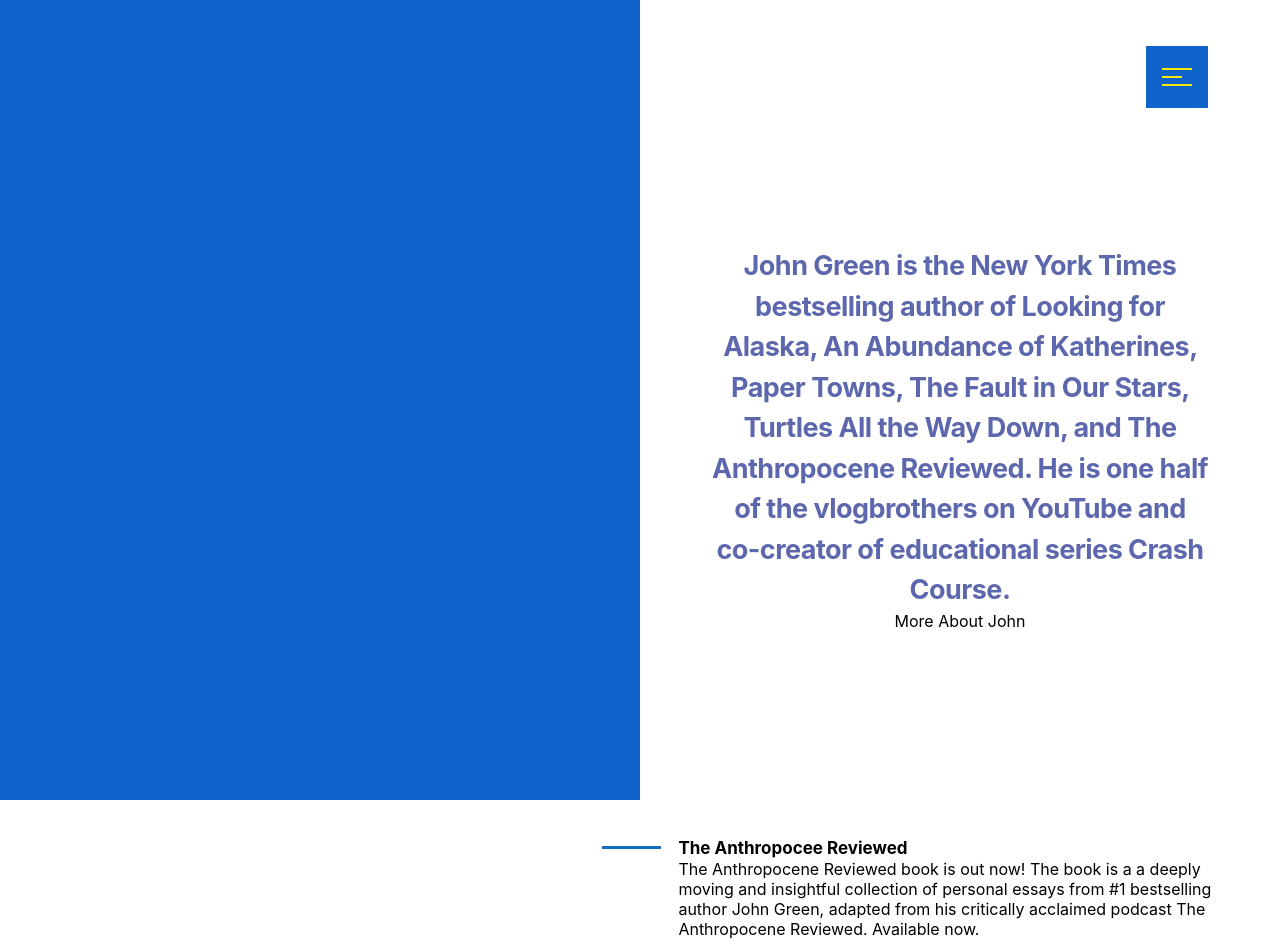
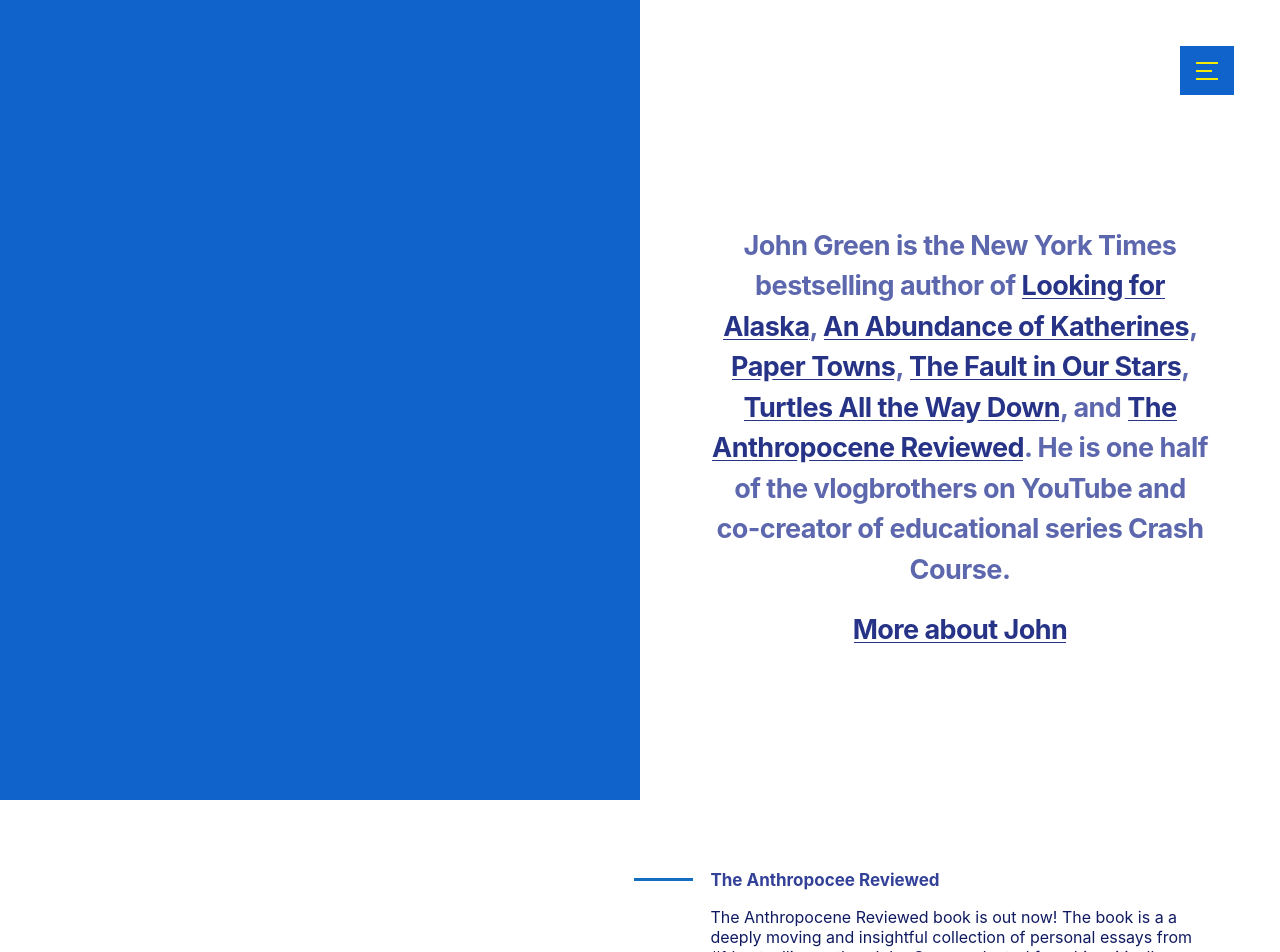
Before and after one commit to Dhiraj5789/author-portfolio-website, a Next.js app: page / in a window 1280 px wide. Shown: the top 952 px of the page. Built offline with nearby package versions, Linux system fonts and the light colour scheme.

Commit message:
code cleaning and lined-section added

```diff
--- /dev/null
+++ b/modules/colors.ts
@@ -0,0 +1,5 @@
+export const WHITE = "#fff";
+export const PRIMARY_BLUE = "#0f63cb";
+export const PRIMARY_YELLOW = "#f7eb06";
+export const SECONDARY_BLUE = "#263387";
+export const SECONDARY_YELLOW = "#f5d30f";
--- a/modules/landing-content/index.tsx
+++ b/modules/landing-content/index.tsx
@@ -1,6 +1,7 @@
 import {
   landingSection as LandingSection,
   landingParagraph as Paragraph,
+  A,
 } from "./styles";
 
 export const LandingContent = () => {
@@ -9,13 +10,14 @@
       <article>
         <Paragraph>
           John Green is the New York Times bestselling author of{" "}
-          <a>Looking for Alaska</a>, <a>An Abundance of Katherines</a>,{" "}
-          <a>Paper Towns</a>, <a>The Fault in Our Stars</a>,{" "}
-          <a>Turtles All the Way Down</a>, and <a>The Anthropocene Reviewed</a>.
+          <A>Looking for Alaska</A>, <A>An Abundance of Katherines</A>,{" "}
+          <A>Paper Towns</A>, <A>The Fault in Our Stars</A>,{" "}
+          <A>Turtles All the Way Down</A>, and <A>The Anthropocene Reviewed</A>.
           He is one half of the vlogbrothers on YouTube and co-creator of
           educational series Crash Course.
         </Paragraph>
-        <a>More About John</a>
+        <br />
+        <Paragraph><A>More about John</A></Paragraph>
       </article>
     </LandingSection>
   );
--- a/modules/landing-content/styles.ts
+++ b/modules/landing-content/styles.ts
@@ -1,28 +1,35 @@
 import styled from "@emotion/styled";
+import { SECONDARY_BLUE, SECONDARY_YELLOW, WHITE } from "../colors";
 
 export const A = styled.a`
-  color: #263387;
+  color: ${SECONDARY_BLUE};
   text-decoration: none;
-  text-shadow: 0.03em 0 #fff, -0.03em 0 #fff, 0 0.03em #fff, 0 -0.03em #fff,
-    0.06em 0 #fff, -0.06em 0 #fff, 0.09em 0 #fff, -0.09em 0 #fff, 0.12em 0 #fff,
-    -0.12em 0 #fff, 0.15em 0 #fff, -0.15em 0 #fff;
-  background-image: linear-gradient(#fff, #fff), linear-gradient(#fff, #fff),
-    linear-gradient(#263387, #263387);
+  text-shadow: 0.03em 0 ${WHITE}, -0.03em 0 ${WHITE}, 0 0.03em ${WHITE},
+    0 -0.03em ${WHITE}, 0.06em 0 ${WHITE}, -0.06em 0 ${WHITE}, 0.09em 0 ${WHITE},
+    -0.09em 0 ${WHITE}, 0.12em 0 ${WHITE}, -0.12em 0 ${WHITE}, 0.15em 0 ${WHITE},
+    -0.15em 0 ${WHITE};
+  background-image: linear-gradient(${WHITE}, ${WHITE}),
+    linear-gradient(${WHITE}, ${WHITE}),
+    linear-gradient(${SECONDARY_BLUE}, ${SECONDARY_BLUE});
   background-size: 0.05em 1px, 0.05em 1px, 1px 1px;
   background-repeat: no-repeat, no-repeat, repeat-x;
   background-position: 0% 90%, 100% 90%, 0% 90%;
   &:hover {
-    background-color: #f5d30f;
-    color: #263387;
+    background-color: ${SECONDARY_YELLOW};
+    color: ${SECONDARY_BLUE};
     text-decoration: none;
-    text-shadow: 0.03em 0 #f5d30f, -0.03em 0 #f5d30f, 0 0.03em #f5d30f,
-      0 -0.03em #f5d30f, 0.06em 0 #f5d30f, -0.06em 0 #f5d30f, 0.09em 0 #f5d30f,
-      -0.09em 0 #f5d30f, 0.12em 0 #f5d30f, -0.12em 0 #f5d30f, 0.15em 0 #f5d30f,
-      -0.15em 0 #f5d30f;
-    background-image: linear-gradient(#f5d30f, #f5d30f),
-      linear-gradient(#f5d30f, #f5d30f), linear-gradient(#263387, #263387);
+    text-shadow: 0.03em 0 ${SECONDARY_YELLOW}, -0.03em 0 ${SECONDARY_YELLOW},
+      0 0.03em ${SECONDARY_YELLOW}, 0 -0.03em ${SECONDARY_YELLOW},
+      0.06em 0 ${SECONDARY_YELLOW}, -0.06em 0 ${SECONDARY_YELLOW},
+      0.09em 0 ${SECONDARY_YELLOW}, -0.09em 0 ${SECONDARY_YELLOW},
+      0.12em 0 ${SECONDARY_YELLOW}, -0.12em 0 ${SECONDARY_YELLOW},
+      0.15em 0 ${SECONDARY_YELLOW}, -0.15em 0 ${SECONDARY_YELLOW};
+    background-image: linear-gradient(${SECONDARY_YELLOW}, ${SECONDARY_YELLOW}),
+      linear-gradient(${SECONDARY_YELLOW}, ${SECONDARY_YELLOW}),
+      linear-gradient(${SECONDARY_BLUE}, ${SECONDARY_BLUE});
     background-size: 0.05em 1px, 0.05em 1px, 1px 1px;
-    box-shadow: 0.06em 0 0 0.06em #f5d30f, -0.06em 0 0 0.06em #f5d30f;
+    box-shadow: 0.06em 0 0 0.06em ${SECONDARY_YELLOW},
+      -0.06em 0 0 0.06em ${SECONDARY_YELLOW};
     cursor: pointer;
   }
 `;
--- /dev/null
+++ b/modules/lined-section/index.tsx
@@ -0,0 +1,15 @@
+import { H3, Section } from "./styles";
+
+export const LinedHeadingSection = () => (
+  <Section>
+    <H3>
+      <em>The Anthropocee Reviewed </em>
+    </H3>
+    <p>
+      The Anthropocene Reviewed book is out now! The book is a a deeply moving
+      and insightful collection of personal essays from #1 bestselling author
+      John Green, adapted from his critically acclaimed podcast The Anthropocene
+      Reviewed. Available now.
+    </p>
+  </Section>
+);
--- /dev/null
+++ b/modules/lined-section/styles.ts
@@ -0,0 +1,34 @@
+import styled from "@emotion/styled";
+
+export const Section = styled.section`
+  margin: 2rem;
+  p {
+    color: #101a60;
+    margin-top: 1rem;
+  }
+`;
+
+export const H3 = styled.h3`
+  color: #334199;
+  font-weight: 700;
+  font-style: normal;
+  font-size: 17px;
+  letter-spacing: 0px;
+  text-transform: none;
+  line-height: 1.2em;
+  em {
+    font-style: normal;
+    position: relative;
+    &::before {
+      position: absolute;
+      display: block;
+      content: "";
+      height: 3px;
+      width: calc(2 * 3vw - 17px);
+      left: calc(-2 * 3vw);
+      top: 8px;
+      background-color: #156dbe;
+      z-index: -1;
+    }
+  }
+`;
--- a/modules/nav-drawer/index.tsx
+++ b/modules/nav-drawer/index.tsx
@@ -4,8 +4,7 @@
 import Button from "@mui/material/Button";
 import List from "@mui/material/List";
 import ListItem from "@mui/material/ListItem";
-import { muiPaper } from "./styles";
-import { A } from "../landing-content/styles";
+import { muiPaper, A } from "./styles";
 import { HamburgerIcon } from "./nav-icon";
 
 export default function TemporaryDrawer() {
@@ -36,7 +35,7 @@
   );
 
   return (
-    <div>
+    <React.Fragment>
       <Button onClick={toggleDrawer(!state)} style={{ zIndex: "5" }}>
         <HamburgerIcon state={state} />
       </Button>
@@ -52,6 +51,6 @@
       >
         <Listed />
       </Drawer>
-    </div>
+    </React.Fragment>
   );
 }
--- a/modules/nav-drawer/styles.ts
+++ b/modules/nav-drawer/styles.ts
@@ -1,4 +1,6 @@
 import { css } from "@emotion/css";
+import styled from "@emotion/styled";
+import { PRIMARY_BLUE, PRIMARY_YELLOW, WHITE } from "../colors";
 
 export const muiPaper = css`
   opacity: 0.8;
@@ -11,21 +13,21 @@
 export const iconContainer = css`
   display: inline-block;
   cursor: pointer;
-  background-color: #0f63cb;
-  padding: 1rem;
+  background-color: ${PRIMARY_BLUE};
+  padding: 0.6rem 1rem;
 `;
 
 export const lineOutside = css`
-  width: 30px;
+  width: 22px;
   height: 2px;
-  background-color: #f7eb06;
+  background-color: ${PRIMARY_YELLOW};
   margin: 6px 0;
   transition: 0.2s;
 `;
 export const lineInside = css`
-  width: 20px;
+  width: 16px;
   height: 2px;
-  background-color: #f7eb06;
+  background-color: ${PRIMARY_YELLOW};
   margin: 6px 0;
 `;
 
@@ -39,3 +41,35 @@
 export const translateLine2 = css`
   opacity: 0;
 `;
+
+export const A = styled.a`
+  color: ${WHITE};
+  font-weight: 700;
+  font-style: normal;
+  font-size: 33px;
+  line-height: 1.45em;
+  letter-spacing: 0px;
+  text-transform: none;
+  text-decoration: underline;
+  transition: color 0.1s 0s ease-in-out;
+  text-decoration: none;
+  text-shadow: 0.03em 0 rgb(0 96 206 / 95%), -0.03em 0 rgb(0 96 206 / 95%),
+    0 0.03em rgb(0 96 206 / 95%), 0 -0.03em rgb(0 96 206 / 95%),
+    0.06em 0 rgb(0 96 206 / 95%), -0.06em 0 rgb(0 96 206 / 95%),
+    0.09em 0 rgb(0 96 206 / 95%), -0.09em 0 rgb(0 96 206 / 95%),
+    0.12em 0 rgb(0 96 206 / 95%), -0.12em 0 rgb(0 96 206 / 95%),
+    0.15em 0 rgb(0 96 206 / 95%), -0.15em 0 rgb(0 96 206 / 95%);
+  background-image: linear-gradient(
+      rgba(0, 96, 206, 0.95),
+      rgba(0, 96, 206, 0.95)
+    ),
+    linear-gradient(rgba(0, 96, 206, 0.95), rgba(0, 96, 206, 0.95)),
+    linear-gradient(${WHITE}, ${WHITE});
+  background-size: 0.05em 3px, 0.05em 3px, 1px 3px;
+  background-repeat: no-repeat, no-repeat, repeat-x;
+  background-position: 0% 90%, 100% 90%, 0% 90%;
+  &:hover {
+    color: ${PRIMARY_YELLOW};
+    cursor: pointer;
+  }
+`;
--- a/modules/profile-picture/styles.ts
+++ b/modules/profile-picture/styles.ts
@@ -1,13 +1,13 @@
 import styled from "@emotion/styled";
+import { PRIMARY_BLUE } from "../colors";
 
 export const ProfilePictureContainer = styled.aside`
-position: fixed;
-    left: 0;
-    top: 0;
-    width: 50%;
-    height:100vh;
-    background-color: #0f63cb;
-    @media (max-width:420px){
-
-    }
+  position: fixed;
+  left: 0;
+  top: 0;
+  width: 50%;
+  height: 100vh;
+  background-color: ${PRIMARY_BLUE};
+  @media (max-width: 420px) {
+  }
 `;
--- a/pages/global.css
+++ b/pages/global.css
@@ -28,7 +28,7 @@
 nav{
     position: fixed;
     z-index: 3;
-    right: 5%;
+    right: 3%;
     top: 5%;
 }
 
--- a/pages/index.tsx
+++ b/pages/index.tsx
@@ -1,4 +1,5 @@
 import { LandingContent } from "../modules/landing-content";
+import { LinedHeadingSection } from "../modules/lined-section";
 import TemporaryDrawer from "../modules/nav-drawer";
 import { ProfilePitcure } from "../modules/profile-picture";
 
@@ -11,17 +12,9 @@
       <ProfilePitcure />
       <main>
         <LandingContent />
-        <section>
-          <h3>
-            <em>The Anthropocee Reviewed </em>
-          </h3>
-          <p>
-            The Anthropocene Reviewed book is out now! The book is a a deeply
-            moving and insightful collection of personal essays from #1
-            bestselling author John Green, adapted from his critically acclaimed
-            podcast The Anthropocene Reviewed. Available now.
-          </p>
-        </section>
+        <LinedHeadingSection />
+        <LinedHeadingSection />
+        <LinedHeadingSection />
       </main>
     </>
   );
```
Also changed, not shown: 1 other file (tests, documents, lock files or other folders).
